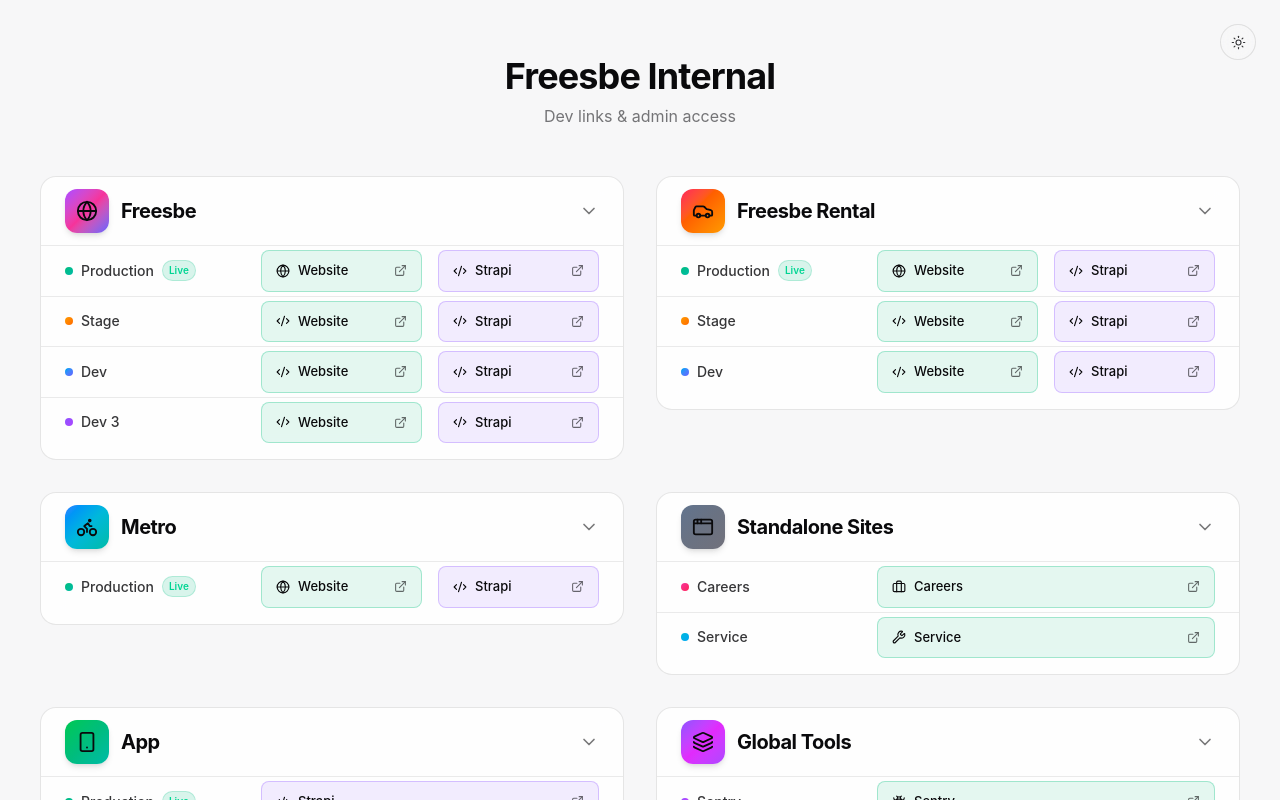
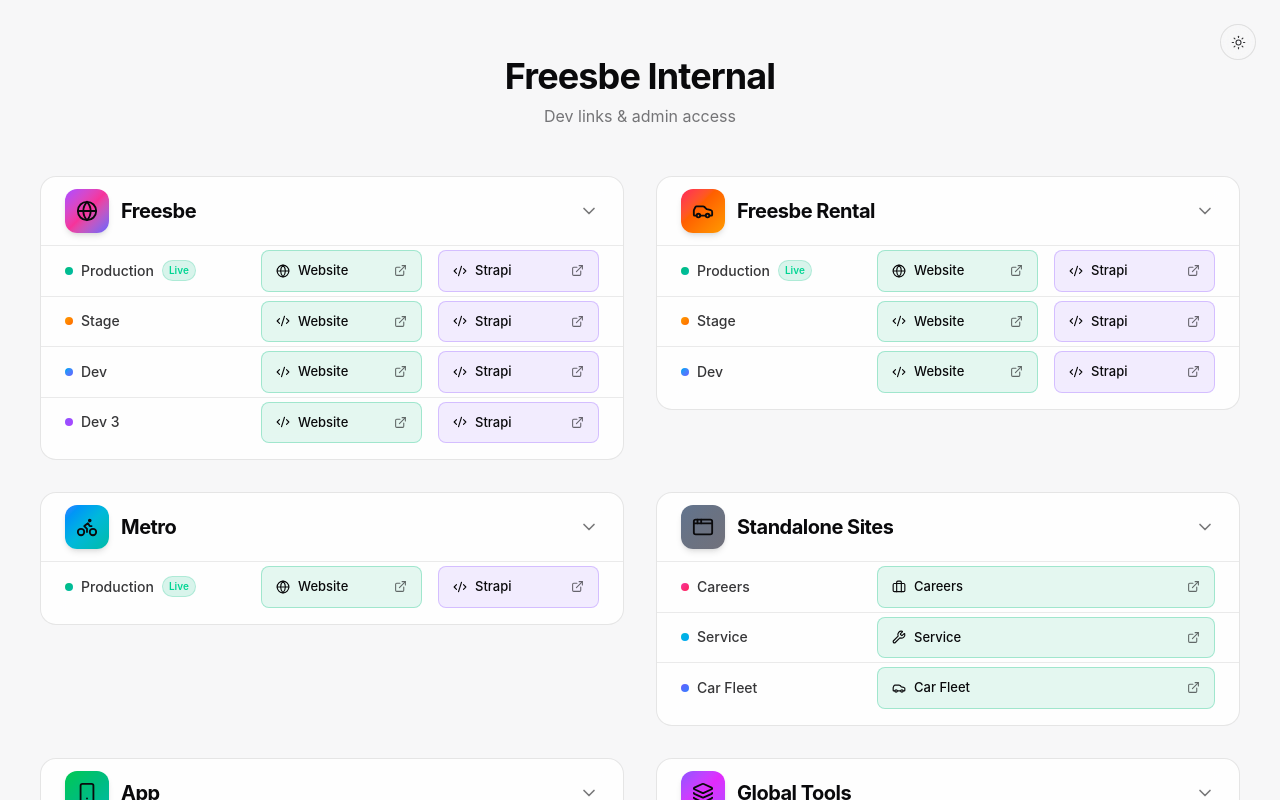
Before and after one commit to alonlivne-moveo007/pages-for-crasso, a React (Vite) app: page / in a window 1280 px wide. Shown: the top 800 px of the page. Built offline with nearby package versions, Linux system fonts and the light colour scheme.

Commit message:
Add "Car Fleet" product to the product list with site link and accent styling.

```diff
--- a/src/data/products.ts
+++ b/src/data/products.ts
@@ -107,6 +107,12 @@ export const PRODUCTS: Product[] = [
         site: { href: "https://service.freesbe.com/", icon: Wrench },
         accent: "from-cyan-500 to-sky-500",
       },
+      {
+        id: 3,
+        name: "Car Fleet",
+        site: { href: "https://freesbe.com/car-fleet", icon: Car },
+        accent: "from-indigo-500 to-blue-500",
+      },
     ],
   },
   {
```
